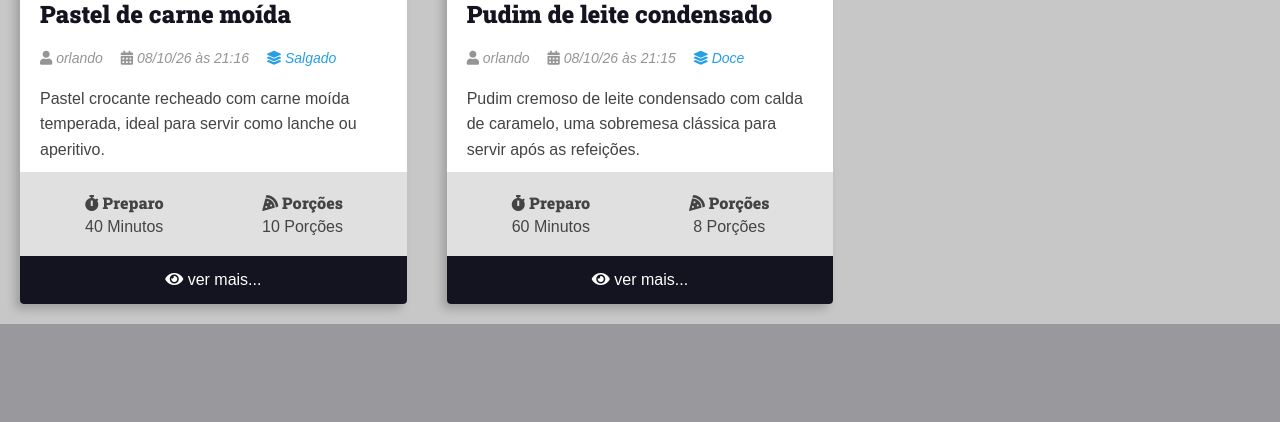
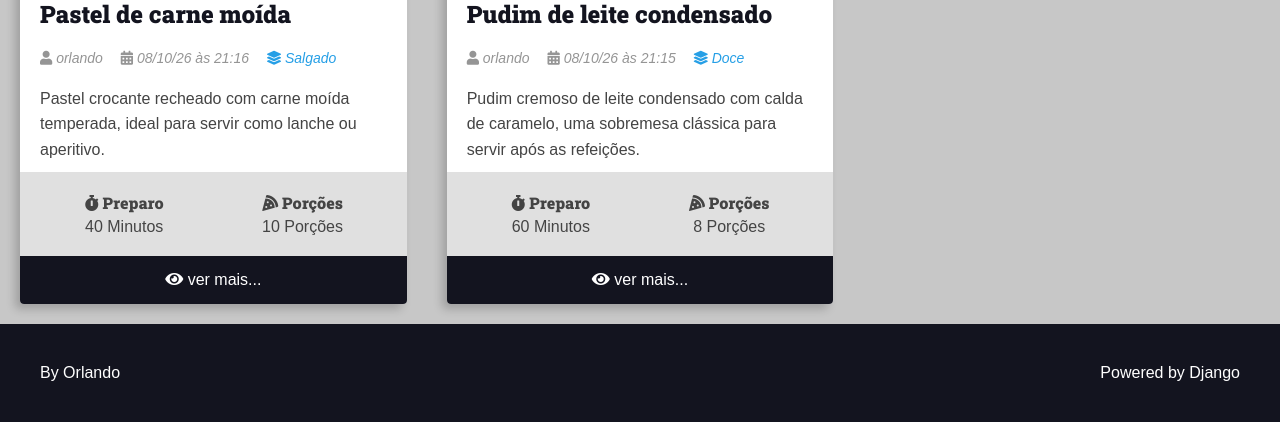
Before and after one commit to orlandoconceicao/backend, a Django app: page / in a window 1280 px wide. Shown: the part 1818-2240 px from the top of the page. Before the commit the page ends 2142 px from the top, so only its background shows below. Run offline with Django 5.2, Linux system fonts and the light colour scheme; data comes from the database, SQL or seed files in the repository.

Commit message:
Fix recipe pagination links
Add page navigation links and verify the second page displays the remaining recipe. Include the recipe footer and stylesheet updates.\n\nCo-authored-by: Copilot <223556219+Copilot@users.noreply.github.com>

```diff
--- a/projetos/Projeto receitas/pagina-de-receitas/recipes/static/pagina-de-receitas/css/styles.css
+++ b/projetos/Projeto receitas/pagina-de-receitas/recipes/static/pagina-de-receitas/css/styles.css
@@ -403,3 +403,23 @@ h6 {
     padding: 1.5rem;
 }
 }
+
+
+    .main-footer {
+        display: flex;
+        align-items: center;
+        justify-content: space-between;
+        background: var(--color-primary-dark);
+        color: var(--color-white);
+        padding: var(--spacing-gutter-large);
+    }
+
+    .main-footer a {
+        color: var(--color-white);
+        text-decoration: none;
+        transition: all 300ms ease-in-out;
+    }
+
+    .main-footer a:hover {
+        filter: brightness(.8);
+    }
--- a/projetos/Projeto receitas/pagina-de-receitas/recipes/templates/global/base.html
+++ b/projetos/Projeto receitas/pagina-de-receitas/recipes/templates/global/base.html
@@ -15,9 +15,12 @@
     {% include 'partials/search.html' %}
 
     <main class="main-content-container">
-      {% block content %}
 
-      {% endblock %}
+      {% block content %} {% endblock content %}
+      {% include 'partials/pagination.html' %}
+
     </main>
+
+    {% include 'partials/footer.html' %}
   </body>
 </html>
--- /dev/null
+++ b/projetos/Projeto receitas/pagina-de-receitas/recipes/templates/partials/footer.html
@@ -0,0 +1,9 @@
+<footer class="main-footer">
+  <div class="developer">
+    <a href="https://www.otaviomiranda.com.br/" target="_blank" rel="noreferrer noopener">By Orlando</a>
+  </div>
+
+  <div class="powered">
+    <a href="https://www.djangoproject.com/" target="_blank" rel="noreferrer noopener">Powered by Django</a>
+  </div>
+</footer>
--- a/projetos/Projeto receitas/pagina-de-receitas/recipes/templates/partials/head.html
+++ b/projetos/Projeto receitas/pagina-de-receitas/recipes/templates/partials/head.html
@@ -9,6 +9,6 @@
 <link rel="preconnect" href="https://fonts.gstatic.com" crossorigin />
 <link href="https://fonts.googleapis.com/css2?family=Roboto+Slab:wght@900&display=swap" rel="stylesheet" />
 
-<link rel="stylesheet" href="{% static 'pagina-de-receitas/css/styles.css' %}?v=2" />
+<link rel="stylesheet" href="{% static 'pagina-de-receitas/css/styles.css' %}?v=3" />
 
 <link rel="stylesheet" href="{% static 'global/css/global-styles.css' %}" />
--- /dev/null
+++ b/projetos/Projeto receitas/pagina-de-receitas/recipes/templates/partials/pagination.html
@@ -0,0 +1,19 @@
+{% if recipes.has_other_pages %}
+    <div class="container pagination">
+        <div class="pagination.content">
+            {% if pagination_range.first_page_out_of_range %}
+                <a class="page-link page-item" href="?page=1">1</a>
+                <span class="page-item">...</span>
+            {% endif %}
+
+            {% for page in pagination_range.pagination %}
+                <a class="page-link page-item" href="?page{{page}}">{{page}}</a>
+            {% endfor %}
+
+            {% if pagination_range.last_page_out_of_range %}
+                <span class="page-item">...</span>
+                <a class="page-link page-item" href="?page={{pagination_range.total_pages}}">{{pagination_range.total_pages}}</a>
+            {% endif %}
+        </div>
+    </div>
+{% endif %}
--- a/projetos/Projeto receitas/pagina-de-receitas/recipes/views.py
+++ b/projetos/Projeto receitas/pagina-de-receitas/recipes/views.py
@@ -8,16 +8,31 @@ from .models import Recipe
 
 from django.core.paginator import Paginator
 
+from utils.pagination import make_pagination_range
+
 def home(request):
     recipes = Recipe.objects.filter(is_published=True).order_by("-id")
 
-    current_page = request.GET.get("page", 1)
+    try:
+        current_page = int(request.GET.get("page", 1))
+    except ValueError:
+        current_page = 1
+
     paginator = Paginator(recipes, 9)
     page_object = paginator.get_page(current_page)
 
+    pagination_range = make_pagination_range(
+        paginator.page_range,
+        4,
+        current_page
+    )
+
     return render(
         request,"pages/home.html",
-        context={"recipes": page_object,},)
+        context={
+            "recipes": page_object,
+            "pagination_range": pagination_range,
+        })
 
 
 def category(request, category_id):
```
Also changed, not shown: projetos/Projeto receitas/pagina-de-receitas/recipes/tests/test_recipe_home_view.py (+36 -0 lines). Lines whose indentation alone changed are shown as unchanged.
